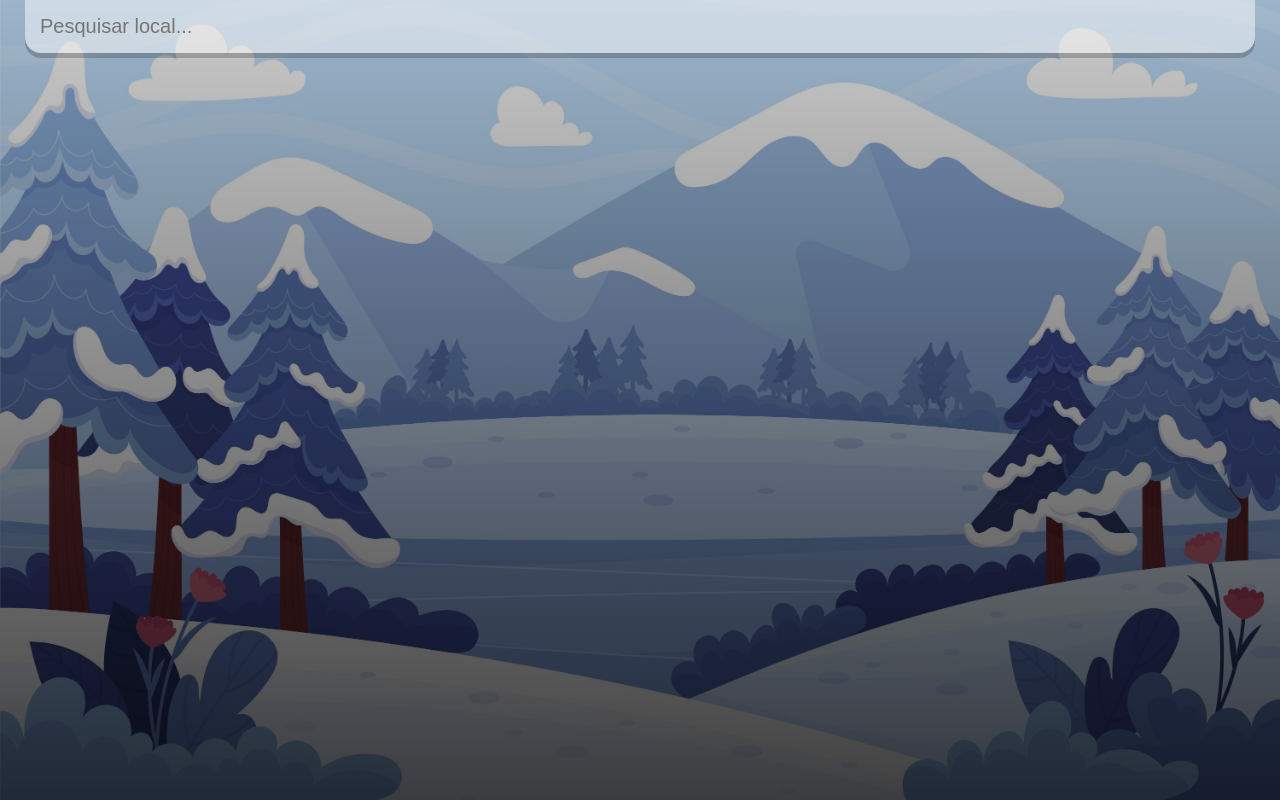
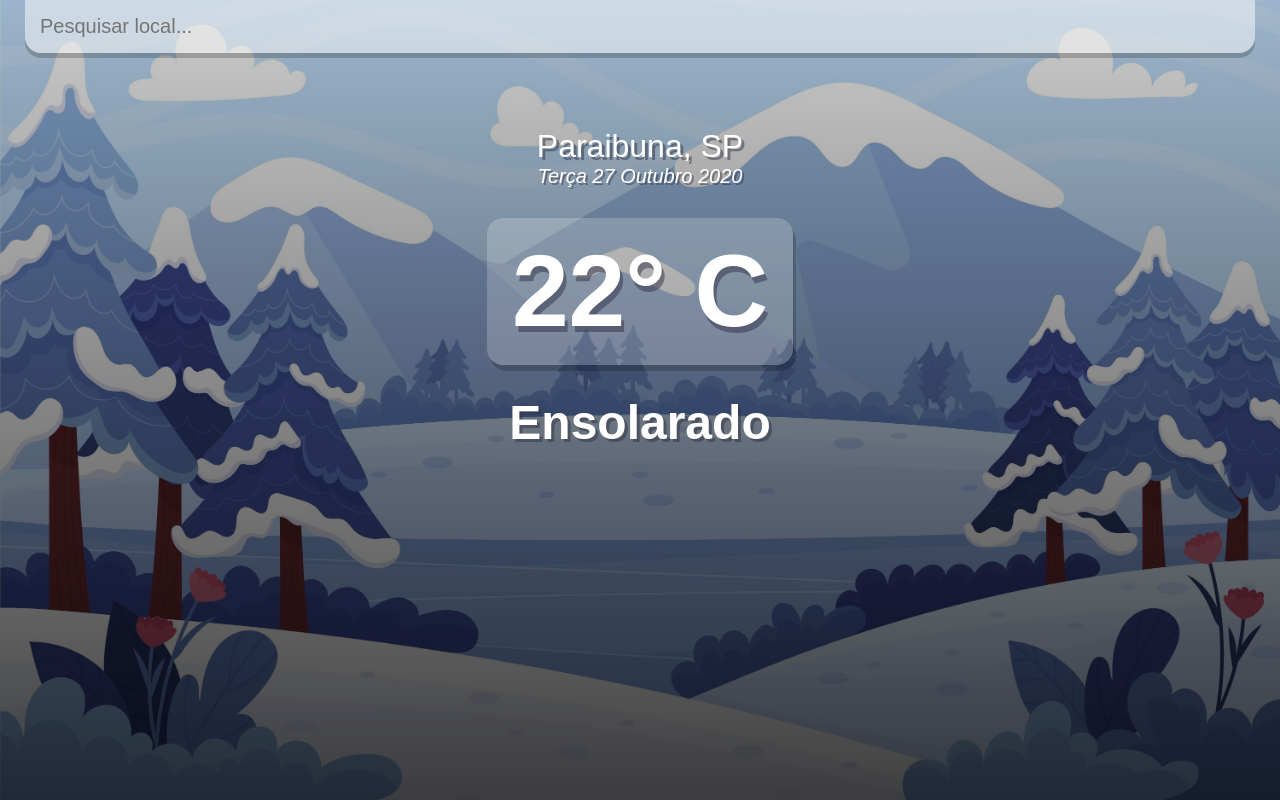
Before and after one commit to joaolessab/react-weather-happy-app, a React (Create React App) app in the folder weather-happy-app/: page / in a window 1280 px wide. Built offline with nearby package versions, Linux system fonts and the light colour scheme.

Commit message:
[App] - Generating fixed values before API gets called

```diff
--- a/weather-happy-app/src/App.js
+++ b/weather-happy-app/src/App.js
@@ -6,9 +6,23 @@
 }
 
 function App() {
+
+  const dateBuilder = (d) => {
+    let months = ['Janeiro', 'Fevereiro', 'Março', 'Abril', 'Maio', 'Junho', 'Julho', 'Agosto', 'Setembro', 'Outubro', 'Novembro', 'Dezembro'];
+    let days = ['Domingo', 'Segunda', 'Terça', 'Quarta', 'Quinta', 'Sexta', 'Sábado'];
+
+    let day = days[d.getDay()];
+    let date = d.getDate();
+    let month = months[d.getMonth()];
+    let year = d.getFullYear();
+
+    return `${day} ${date} ${month} ${year}`
+  };
+
   return (
     <div className='app'>
       <main>
+        {/* Search Section */}
         <div className='search-box'>
           <input
             type='text'
@@ -16,6 +30,22 @@
             placeholder='Pesquisar local...'
           />
         </div>
+
+        {/* Location Section */}
+        <div>
+          <div className='location-box'>
+            <div className='location'>Paraibuna, SP</div>
+            <div className='date'>{ dateBuilder(new Date()) }</div>
+          </div>
+        </div>
+
+        {/* Weather Section */}
+        <div className='weather-box'>
+          <div className='temp'>
+            22° C
+          </div>
+          <div className='weather'>Ensolarado</div>
+        </div>
       </main>
     </div>
   );
```
